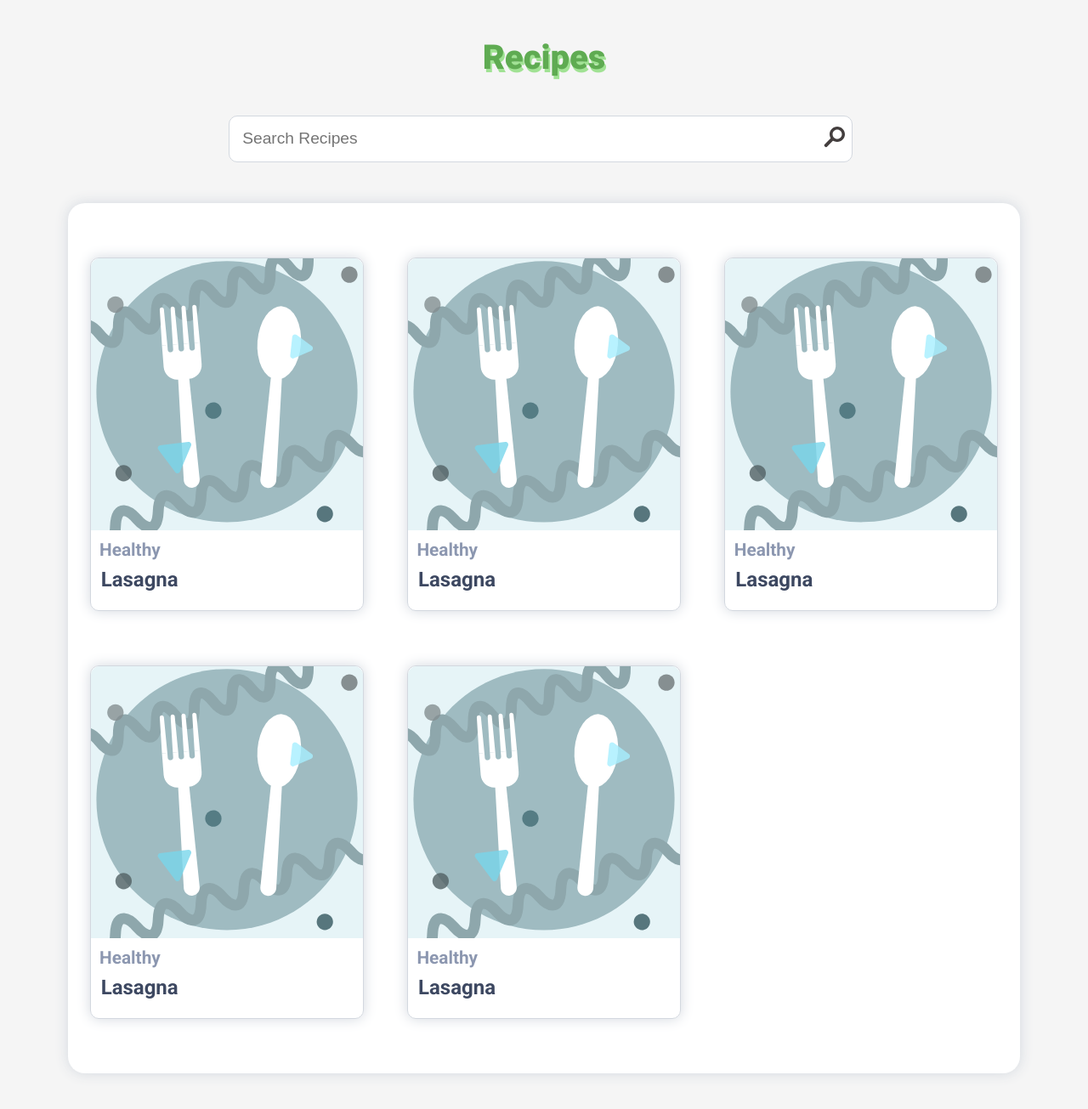
After one commit to DrakeB1234/Grocery-Web-Application, a Flask app: template templates/recipes.html in a window 1280 px wide. The commit adds this page. Shown: the top 1305 px of the page at 85% size. Run offline with Flask 2, Linux system fonts and the light colour scheme; the template is opened without the code that fills it, so the values that code supplies are empty; some libraries are stand-ins or nearby versions.

Commit message:
started to work on recipes page / styling

```diff
--- a/app.py
+++ b/app.py
@@ -43,6 +43,8 @@ def user_info(id):
 """
     ~~~TODO~~~
     disable cache
+    more safety nets for database executions
+    make more efficient database executions
 
 """
 
@@ -243,7 +245,7 @@ def home():
 
     # adding item count
     db.execute(f'''
-    SELECT count(item) as itemCount
+    SELECT count(item) as itemCount, count(title) as listCount
     FROM listData as ld
     JOIN listTitles as lt ON lt.id = ld.title_id
     WHERE lt.user_id = {id}
@@ -818,6 +820,15 @@ def mealplanmod():
 
     return redirect("/mealplanner")
 
+# mealplanner page
+@app.route("/recipes", methods=["GET"])
+@login_required
+def recipes():
+    # get user details
+    user = session.get("user")
+
+    return render_template("recipes.html", user=user[0], url=request.path)
+
 @app.errorhandler(404)
 def page_not_found(e):
     flash("Page Not Found", "Server-Error")
--- a/static/css/home.css
+++ b/static/css/home.css
@@ -38,7 +38,7 @@ body {
         }
         /* each link */
         div.container-home-link > a {
-            padding: 0.5em 3em 0.5em 3em;
+            padding: 0.5em 2em 0.5em 2em;
             border-radius: 20px;
             box-shadow: 0 0 1em var(--white-med);
             background-color: var(--white-light);
--- /dev/null
+++ b/static/css/recipes.css
@@ -0,0 +1,101 @@
+/* body */
+body {
+    background-color: var(--white-medli);
+}
+
+/* header container */
+div.container-header {
+    display: flex;
+    justify-content: center;
+    padding: 3em 0 2em 0;
+}
+    /* header text */
+    div.container-header > h1 {
+        font-family: 'Roboto', sans-serif;
+        font-weight: 900;
+        font-size: 2.5rem;
+        color: var(--main-med);
+        text-shadow: 2px 4px var(--main-light);
+
+    }
+/* search container */
+div.container-search {
+    display: flex;
+    flex-direction: column;
+    align-items: center;
+    width: clamp(10em, 100%, 50em);
+    margin: 1em auto 0 auto;
+}
+    /* search form */
+    div.container-search > form#search-form {
+        display: flex;
+        align-items: center;
+        width: 100%;
+    }
+        /* input text*/
+        div.container-search > form#search-form > input[type="text"] {
+            width: 100%;
+            margin-left: 1.5em;
+            padding: 0.8em;
+            font-size: 1.2rem;
+            border-radius: 10px;
+            border: 1px solid var(--white-med);
+            background-color: var(--white-light);
+        }
+        /* submit button (search) */
+        div.container-search > form#search-form > button {
+            border: 0;
+            background: none;
+        }
+            /* image */
+            div.container-search > form#search-form > button > img {
+                position: relative;
+                right: 40px;
+                width: 25px;
+                cursor: pointer;
+            }
+/* recipe container */
+div.container-recipes {
+    display: grid;
+    grid-template-columns: repeat(auto-fit, minmax(22em, 1fr));
+    place-items: center;
+    gap: 4em 0;
+    width: clamp(10em, 100%, 70em);
+    margin: 3em auto 8em auto;
+    padding: 4em 0 4em 0;
+    border-radius: 20px;
+    box-shadow: 0 0 1em var(--white-med);
+    background-color: var(--white-light);
+}
+    /* recipe card */
+    div.container-recipes > div.card-recipe {
+        border: 1px solid var(--white-med);
+        border-radius: 10px;
+        box-shadow: 0 0 1em var(--white-med);
+        cursor: pointer;
+    }
+        /* recipe card hover */
+        div.container-recipes > div.card-recipe:hover {
+            background-color: var(--white-med);
+        }
+        /* image */
+        div.container-recipes > div.card-recipe > img {
+            width: 20em;
+            border-radius: 10px 10px 0 0;
+        }
+        /* subheader (h1) */
+        div.container-recipes > div.card-recipe > h1 {
+            padding: 0.5em;
+            padding-bottom: 0;
+            font-size: 1.3rem;
+            font-weight: 700;
+            color: var(--grey-light);
+        }
+        /* subheader (h2) */
+        div.container-recipes > div.card-recipe > h2 {
+            padding: 0.5em;
+            padding-bottom: 1em;
+            font-size: 1.5rem;
+            font-weight: 700;
+            color: var(--grey-dark);
+        }
--- a/templates/home.html
+++ b/templates/home.html
@@ -20,6 +20,7 @@
             <a href="/list" class="a-space"><img src="../static/images/icons/icon-list.svg"></a>
             <a href="/recipes" class="a-space"><img src="../static/images/icons/icon-book.svg"></a>
             <a href="/mealplanner" class="a-space"><img src="../static/images/icons/icon-calendar.svg"></a>
+            <a href="/accntsettings" class="a-space"><img src="../static/images/icons/icon-cog.svg"></a>
         </div>
         <div class="container-stats">
             <h1>Today's Meal</h1>
--- a/templates/layout.html
+++ b/templates/layout.html
@@ -50,9 +50,9 @@
                     <a href="/list"><img src="../static/images/icons/icon-list.svg"><h1>Lists</h1></a>
                 {% endif %}
                 {% if url == "/recipes" %}
-                    <a href="/" class="active"><img src="../static/images/icons/icon-book.svg"><h1>Recipes</h1></a>
+                    <a href="/recipes" class="active"><img src="../static/images/icons/icon-book.svg"><h1>Recipes</h1></a>
                 {% else %}
-                    <a href="/"><img src="../static/images/icons/icon-book.svg"><h1>Recipes</h1></a>
+                    <a href="/recipes"><img src="../static/images/icons/icon-book.svg"><h1>Recipes</h1></a>
                 {% endif %}
                 {% if url == "/mealplanner" %}
                     <a href="/mealplanner" class="active"><img src="../static/images/icons/icon-calendar.svg"><h1>Meal Planner</h1></a>
@@ -71,7 +71,7 @@
             <a>Grocery Web App</a>
             <a href="/" class="active">Home</a>
             <a href="/list">List</a>
-            <a href="">Recipes</a>
+            <a href="/recipes">Recipes</a>
             <a href="/mealplanner">Calendar</a>
             <a href="/accntsettings">Settings</a>
             <a href="/logout">Logout</a>
--- a/templates/mealplanner.html
+++ b/templates/mealplanner.html
@@ -17,7 +17,11 @@
         </div>
         <div class="container-list">
             <div class="container-list-header">
-                <h1>{{ month }} {{ year }}</h1>
+                {% if month == "unset" or year == "unset" %}
+                    <h1>Choose a Date! --></h1>
+                {% else %}
+                    <h1>{{ month }} {{ year }}</h1>
+                {% endif %}
                 <img onclick="mealAdd()" src="../static/images/icons/icon-edit.svg">
             </div>
             <form action="/mealplannermod" method="post" id="container-dateadd" onsubmit="userConfirmAct(event, 'add')">
--- /dev/null
+++ b/templates/recipes.html
@@ -0,0 +1,53 @@
+{% extends "layout.html" %}
+
+<!-- head content -->
+{% block title %}List Database{% endblock %}
+{% block css %}<link rel="stylesheet" href="../static/css/recipes.css" />{% endblock %}
+{% block js %}<script src="../static/js/.js"></script>{% endblock %}
+
+<!-- add username to nav -->
+{% block username %}{{ user["username"] }}{% endblock %}
+
+<!-- main content -->
+{% block main %}
+
+    <main class="container">
+        <div class="container-header">
+            <h1>Recipes</h1>
+        </div>
+        <div class="container-search">
+            <form id="search-form">
+                <input type="text" placeholder="Search Recipes">
+                <button type="submit"><img type="submit" src="/static/images/icons/icon-search.svg"></button>
+            </form>
+        </div>
+        <div class="container-recipes">
+            <div class="card-recipe">
+                <img src="/static/images/recipes/graphic-recipe.svg">
+                <h1>Healthy</h1>
+                <h2>Lasagna</h2>
+            </div>
+            <div class="card-recipe">
+                <img src="/static/images/recipes/graphic-recipe.svg">
+                <h1>Healthy</h1>
+                <h2>Lasagna</h2>
+            </div>
+            <div class="card-recipe">
+                <img src="/static/images/recipes/graphic-recipe.svg">
+                <h1>Healthy</h1>
+                <h2>Lasagna</h2>
+            </div>
+            <div class="card-recipe">
+                <img src="/static/images/recipes/graphic-recipe.svg">
+                <h1>Healthy</h1>
+                <h2>Lasagna</h2>
+            </div>
+            <div class="card-recipe">
+                <img src="/static/images/recipes/graphic-recipe.svg">
+                <h1>Healthy</h1>
+                <h2>Lasagna</h2>
+            </div>
+        </div>
+    </main>
+
+{% endblock %}
```
Also changed, not shown: static/images/avatars/Kat1234Avatar.jpg (added), static/images/avatars/Kat123Avatar.jpg (added), static/images/graphic/favicon-grocery.svg, static/images/graphic/graphic-loading-anim.svg, static/images/icons/icon-search.svg (added), static/images/recipes/graphic-recipe.svg (added).
